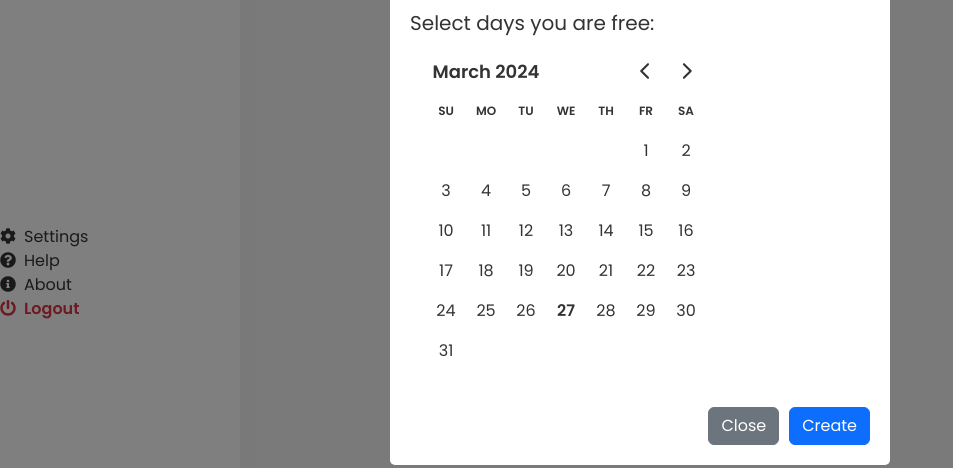
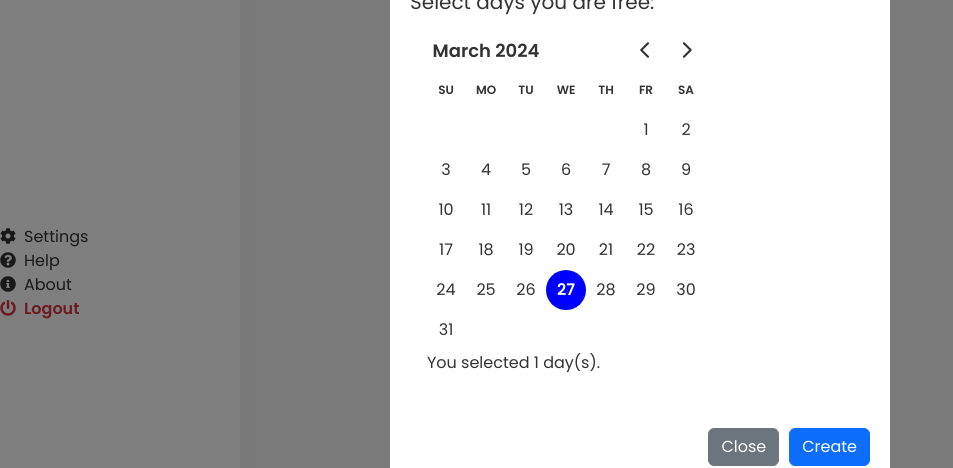
Before and after one commit to mckeenicholas/309-P3, a React (Vite) app in the folder 1on1/: page /dashboard in a window 1280 px wide. Both pictures are taken after a click on the button "Create Calendar". Shown: the part 253-721 px from the top of the page, without its empty margins (0-953 px from the left). Built offline with nearby package versions, Linux system fonts and the light colour scheme; no server answers.

Commit message:
Fix day selection in create calendar modal

```diff
--- a/1on1/src/components/CalendarAddModal.tsx
+++ b/1on1/src/components/CalendarAddModal.tsx
@@ -2,6 +2,7 @@ import React from 'react';
 import '../styles/ContactAddModal.css';
 import { DayPicker } from 'react-day-picker';
 import 'react-day-picker/dist/style.css';
+import { format } from 'date-fns';
 
 interface CalendarAddModalProps {
     isOpen: boolean;
@@ -9,8 +10,8 @@ interface CalendarAddModalProps {
     onSave: () => void;
     name: string;
     setName: React.Dispatch<React.SetStateAction<string>>;
-    selected: Date[];
-    setSelected: React.Dispatch<React.SetStateAction<Date[]>>;
+    selectedDays: Date[];
+    setSelectedDays: React.Dispatch<React.SetStateAction<Date[]>>;
 }
 
 
@@ -20,11 +21,16 @@ const CalendarAddModal: React.FC<CalendarAddModalProps> = ({
     onSave,
     name,
     setName,
-    selected,
-    setSelected,
+    selectedDays,
+    setSelectedDays,
 }) => {
     if (!isOpen) return null;
-
+    const footer =
+        selectedDays && selectedDays.length > 0 ? (
+            <p>You selected {selectedDays.length} day(s).</p>
+        ) : (
+            <p>Please pick one or more days.</p>
+        );
     return (
         <div className="modal-overlay">
             <div className="modal-haha">
@@ -45,8 +51,9 @@ const CalendarAddModal: React.FC<CalendarAddModalProps> = ({
                         <h5>Select days you are free:</h5>
                         <DayPicker
                             mode="multiple"
-                            selected={selected}
-                            onSelect={(days = []) => setSelected(days)}
+                            selected={selectedDays}
+                            onSelect={(value) => { setSelectedDays(value as Date[]); }}
+                            footer={footer}
                         />
                     </div>
                     <div className="modal-footer">
--- a/1on1/src/pages/Calendars.tsx
+++ b/1on1/src/pages/Calendars.tsx
@@ -18,7 +18,8 @@ const DashboardPage = () => {
   // Create calendars modal
   const [isCreateModalOpen, setIsCreateModalOpen] = useState(false);
   const [name, setName] = React.useState<string>("");
-  const [selected, setSelected] = React.useState<Date[]>([]);
+  const initialDays: Date[] = [new Date()];
+  const [days, setDays] = React.useState<Date[]>(initialDays);
 
   const apiFetch = useRequest();
   const [calendars, setCalendars] = useState<CalendarItem[]>([]); // Use the CalendarItem interface here
@@ -58,8 +59,8 @@ const DashboardPage = () => {
             onSave={saveChanges}
             name={name}
             setName={setName}
-            selected={[]}
-            setSelected={setSelected} // Add the missing setSelected property
+            selectedDays={days}
+            setSelectedDays={setDays} // Add the missing setSelected property
           />
           <div className="upcoming-cont">
             {calendars.map((calendar: CalendarItem) => ( // Use the CalendarItem interface here
--- a/package.json
+++ b/package.json
@@ -1,7 +1,6 @@
 {
   "dependencies": {
     "bootstrap": "^5.3.3",
-    "react-day-picker": "^7.4.10",
     "date-fns": "^2.27.0"
   }
 }
```
Also changed, not shown: 1on1/src/styles/dashboard.css (+13 -12 lines).
